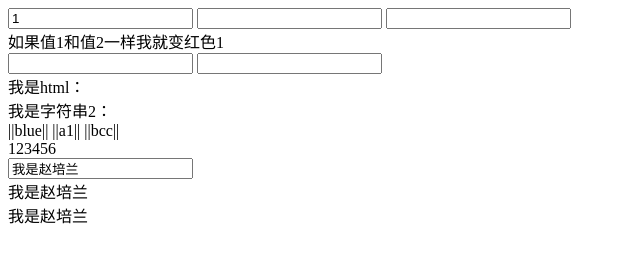
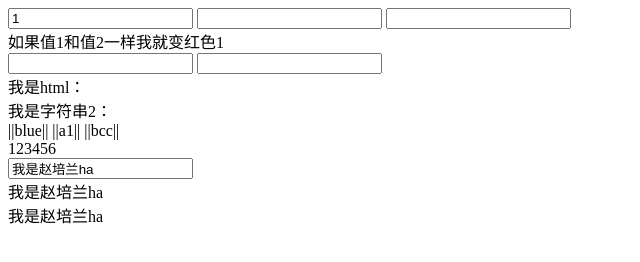
Before and after one commit to k810202771/worm, a website: page index.html in a window 1280 px wide. Shown: the full height of the page, 0-640 px from the left. Drawn offline with Linux system fonts and the light colour scheme.

Commit message:
刚刚提交的

```diff
--- a/index.html
+++ b/index.html
@@ -49,7 +49,7 @@
        ttt: "",
        ccc: '            ',
        color:'red',
-       zpl:'我是赵培兰'
+       zpl:'我是赵培兰ha'
    },
    onload:function(){
         //IE下删除console否则不执行
```
